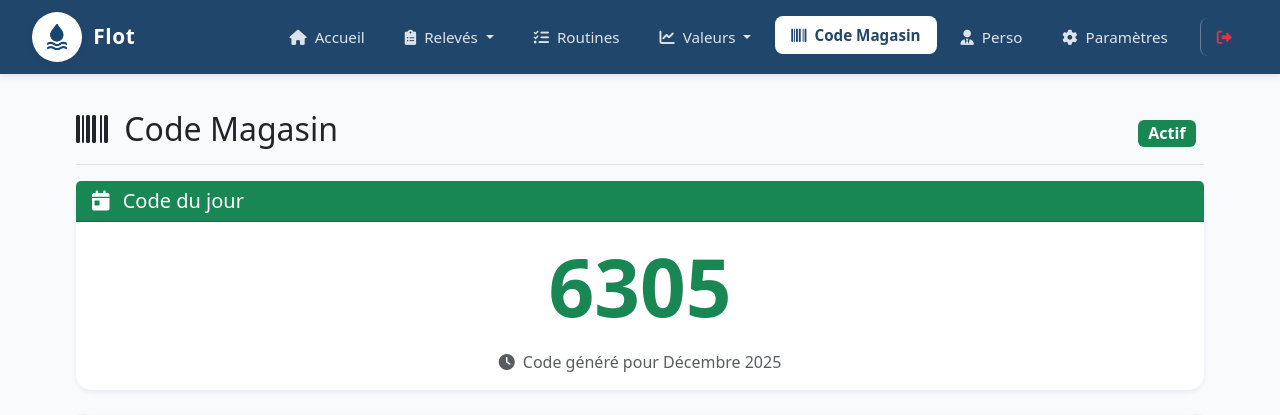
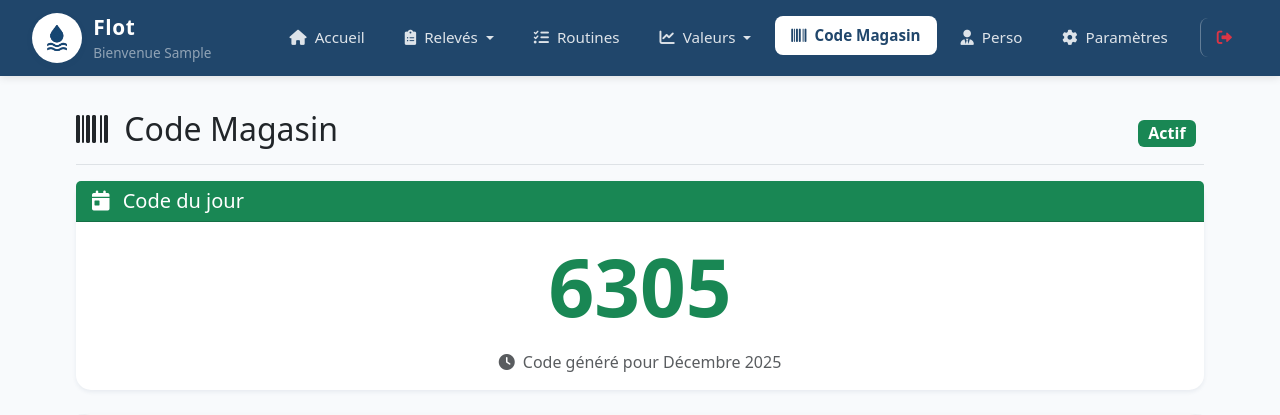
Before and after one commit to JBDLC/ste-app, a Flask app: page /code_magasin in a window 1280 px wide. Shown: the top 415 px of the page. Run offline with Flask 3, Linux system fonts and the light colour scheme; a user stored in the database is signed in; data comes from the database, SQL or seed files in the repository; tables that the repository leaves empty hold one stand-in row (values such as "Sample post"); some libraries are stand-ins or nearby versions.

Commit message:
Add files via upload

```diff
--- a/templates/base.html
+++ b/templates/base.html
@@ -265,7 +265,14 @@
           <span style="background: #fff; border-radius: 50%; width: 44px; height: 44px; display: flex; align-items: center; justify-content: center; box-shadow: 0 2px 8px rgba(32,70,107,0.08);">
             <img src="{{ url_for('static', filename='favicon.png') }}" alt="Flot" style="width: 26px; height: 26px; object-fit: contain;">
           </span>
-          <span class="ms-2 fw-bold" style="letter-spacing:0.03em;">Flot</span>
+          <span class="ms-2 d-flex flex-column">
+            <span class="fw-bold" style="letter-spacing:0.03em;">Flot</span>
+            {% if current_user.is_authenticated %}
+              <small class="text-white-50" style="font-size: 0.8rem;">
+                Bienvenue {{ current_user.personnel.prenom if current_user.personnel else current_user.username }}
+              </small>
+            {% endif %}
+          </span>
         </a>
         <button class="navbar-toggler" type="button" data-bs-toggle="offcanvas" data-bs-target="#offcanvasNavbar" aria-controls="offcanvasNavbar">
           <span class="navbar-toggler-icon"></span>
@@ -314,7 +321,14 @@
                 <div class="logo-bandeau">
                     <img src="{{ url_for('static', filename='favicon.png') }}" alt="Flot">
                 </div>
-                <span class="logo-text">Flot</span>
+                <div class="d-flex flex-column">
+                    <span class="logo-text">Flot</span>
+                    {% if current_user.is_authenticated %}
+                        <small class="text-white-50" style="font-size: 0.85rem;">
+                            Bienvenue {{ current_user.personnel.prenom if current_user.personnel else current_user.username }}
+                        </small>
+                    {% endif %}
+                </div>
             </div>
             <ul class="nav">
                 {% set user = current_user %}
```
